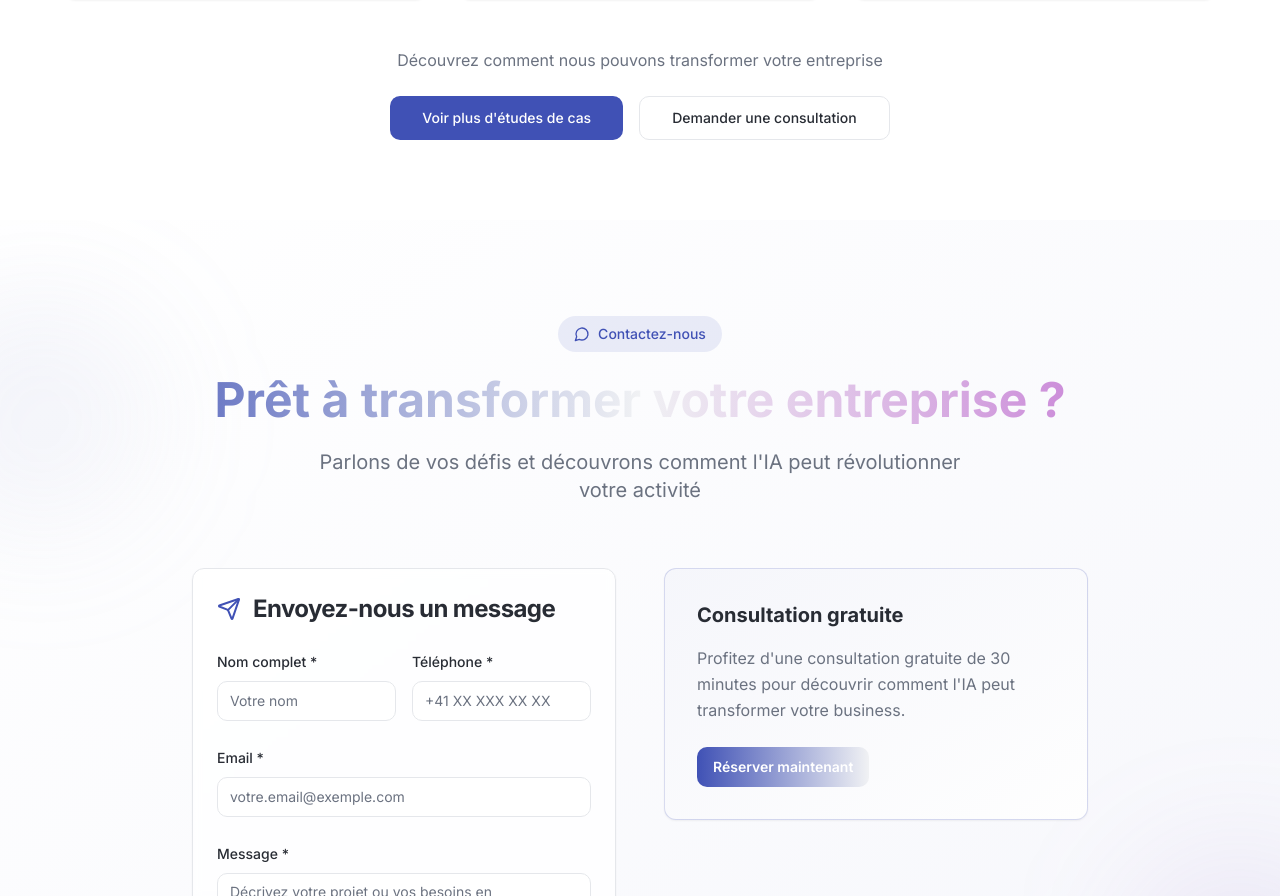
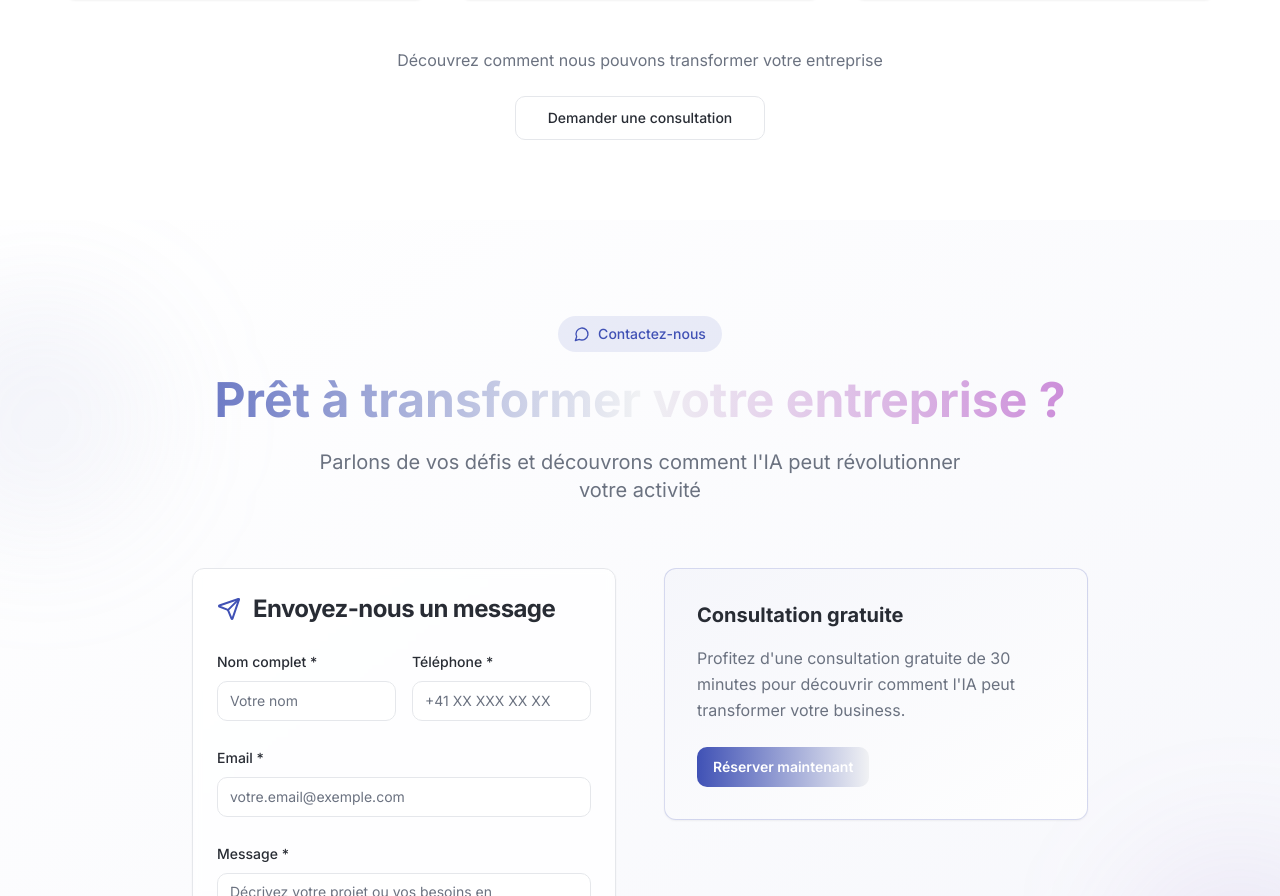
Before and after one commit to moni-sarah/aivo-agency-tech, a React (Vite) app: page / in a window 1280 px wide. Shown: the part 3967-4863 px from the top of the page. Built offline with nearby package versions, Linux system fonts and the light colour scheme.

Commit message:
Remove "See more case studies" button
Removed the "See more case studies" button from the Case Studies section.

```diff
--- a/src/components/CaseStudiesSection.tsx
+++ b/src/components/CaseStudiesSection.tsx
@@ -129,9 +129,6 @@ export const CaseStudiesSection = () => {
             Découvrez comment nous pouvons transformer votre entreprise
           </p>
           <div className="flex flex-col sm:flex-row gap-4 justify-center">
-            <Button size="lg">
-              Voir plus d'études de cas
-            </Button>
             <Button variant="outline" size="lg">
               Demander une consultation
             </Button>
```
